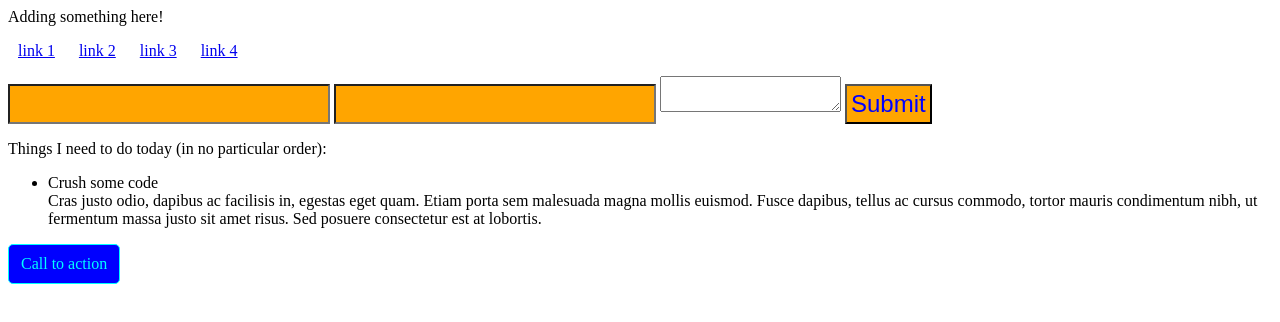
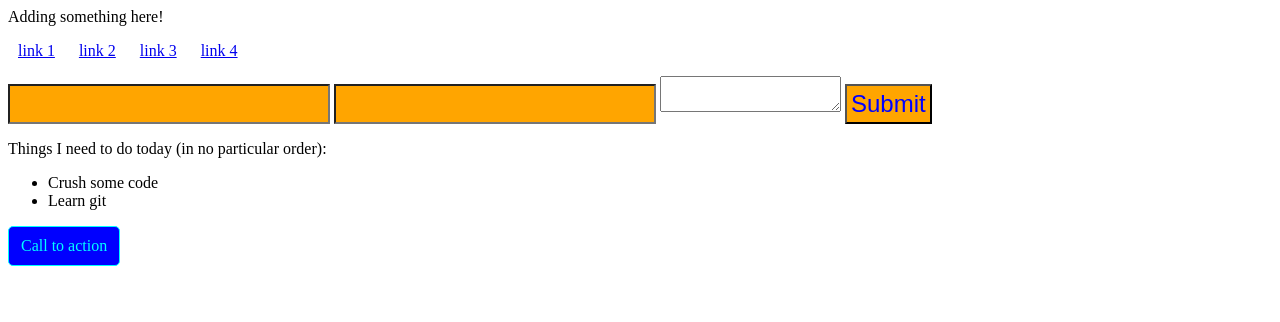
Before and after one commit to jasonblanchard/nycda-github-demo2, a plain HTML site: page index.html in a window 1280 px wide. Drawn offline with Linux system fonts and the light colour scheme.

Commit message:
Added a new todo

```diff
--- a/index.html
+++ b/index.html
@@ -34,9 +34,7 @@
         Things I need to do today (in no particular order):
         <ul>
           <li>Crush some code</li>
-          Cras justo odio, dapibus ac facilisis in, egestas eget quam. Etiam porta sem malesuada magna mollis euismod. Fusce dapibus, tellus ac cursus commodo, tortor mauris condimentum nibh, ut fermentum massa justo sit amet risus. Sed posuere consectetur est at lobortis.
-
-
+          <li>Learn git</li>
         </ul>
       </p>
     </div>
```
